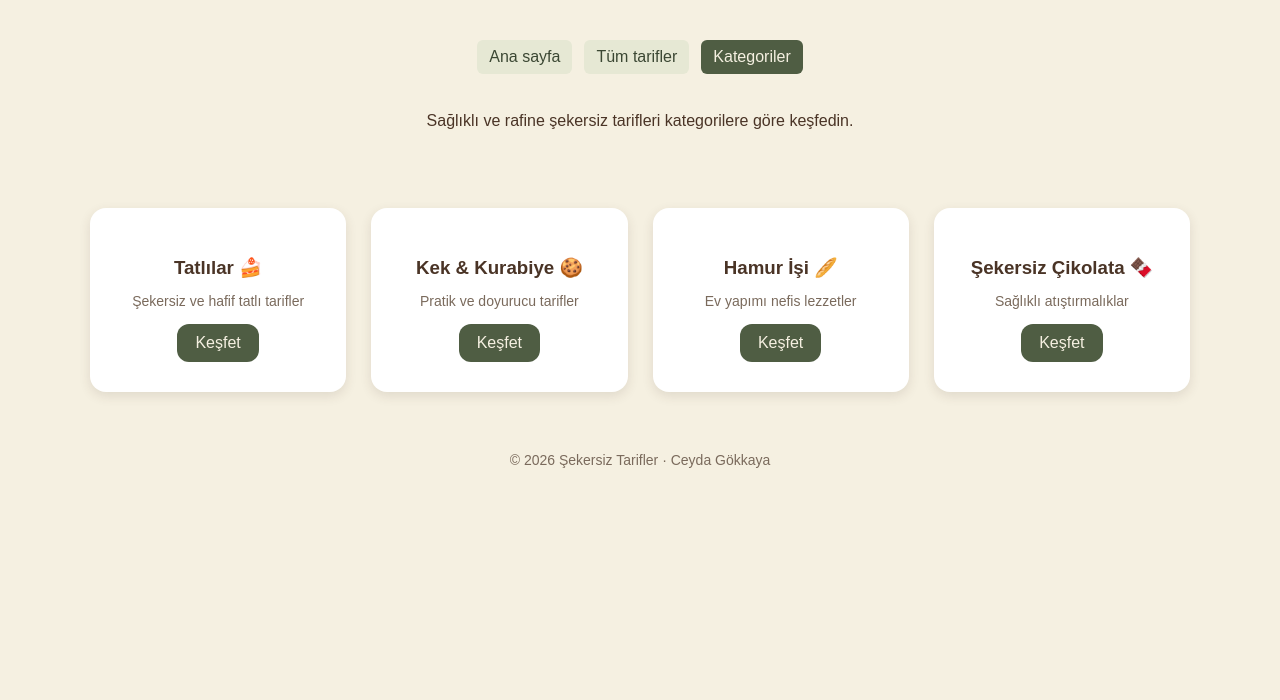
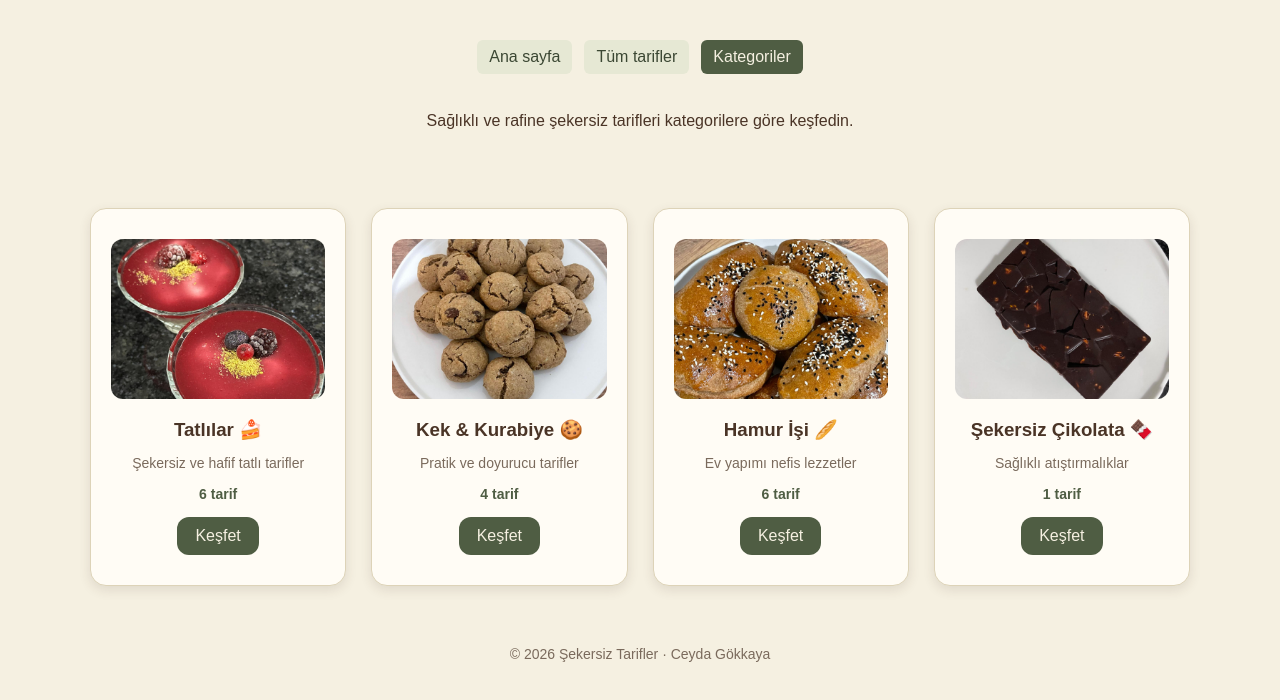
Before and after one commit to Ceygkky/Sekersiz-Tarifler, a plain HTML site: page kategoriler.html in a window 1280 px wide. Drawn offline with Linux system fonts and the light colour scheme.

Commit message:
Kategoriler: kartlara fotoğraf, tarif sayısı ve yeni renk

```diff
--- a/kategoriler.html
+++ b/kategoriler.html
@@ -5,7 +5,6 @@
     <meta charset="UTF-8">
     <meta name="viewport" content="width=device-width, initial-scale=1.0">
     <title>Kategoriler | Şekersiz Tarifler</title>
-
     <link rel="stylesheet" href="style.css" />
 </head>
 
@@ -23,23 +22,31 @@
     <br>
     <div class="kategori-kartlar">
         <a href="tatlilar.html" class="kategori-kart">
+            <img src="images/muhallebi.jpeg" alt="Tatlılar">
             <h3>Tatlılar 🍰</h3>
             <p>Şekersiz ve hafif tatlı tarifler</p>
+            <p class="kategori-sayi">6 tarif</p>
             <span class="tarif-link">Keşfet</span>
         </a>
         <a href="Kek-kurabiye.html" class="kategori-kart">
+            <img src="images/kurabiye.jpeg" alt="Kek ve Kurabiye">
             <h3>Kek & Kurabiye 🍪</h3>
             <p>Pratik ve doyurucu tarifler</p>
+            <p class="kategori-sayi">4 tarif</p>
             <span class="tarif-link">Keşfet</span>
         </a>
         <a href="hamur-işi.html" class="kategori-kart">
+            <img src="images/poğaça.jpeg" alt="Hamur İşi">
             <h3>Hamur İşi 🥖</h3>
             <p>Ev yapımı nefis lezzetler</p>
+            <p class="kategori-sayi">6 tarif</p>
             <span class="tarif-link">Keşfet</span>
         </a>
         <a href="çikolata-barlar.html" class="kategori-kart">
-            <h3> Şekersiz Çikolata 🍫</h3>
+            <img src="images/Çikolata.jpeg" alt="Şekersiz Çikolata">
+            <h3>Şekersiz Çikolata 🍫</h3>
             <p>Sağlıklı atıştırmalıklar</p>
+            <p class="kategori-sayi">1 tarif</p>
             <span class="tarif-link">Keşfet</span>
         </a>
     </div>
--- a/style.css
+++ b/style.css
@@ -316,7 +316,8 @@ footer {
 }
 
 .kategori-kart {
-    background: var(--beyaz);
+    background: #fffcf5;
+    border: 1px solid var(--cizgi);
     padding: 30px 20px;
     border-radius: 16px;
     text-decoration: none;
@@ -332,7 +333,16 @@ footer {
     box-shadow: 0 12px 22px var(--golge-guclu);
 }
 
+.kategori-kart img {
+    width: 100%;
+    height: 160px;
+    object-fit: cover;
+    border-radius: 12px;
+    margin-bottom: 16px;
+}
+
 .kategori-kart h3 {
+    margin-top: 0;
     margin-bottom: 10px;
 }
 
@@ -341,6 +351,14 @@ footer {
     color: var(--kahve-soluk);
     margin-bottom: 15px;
 }
+
+.kategori-kart .kategori-sayi {
+    font-weight: 600;
+    color: var(--yesil);
+    margin-bottom: 15px;
+}
+
+
 
 .tarif-link {
     display: inline-block;
```
